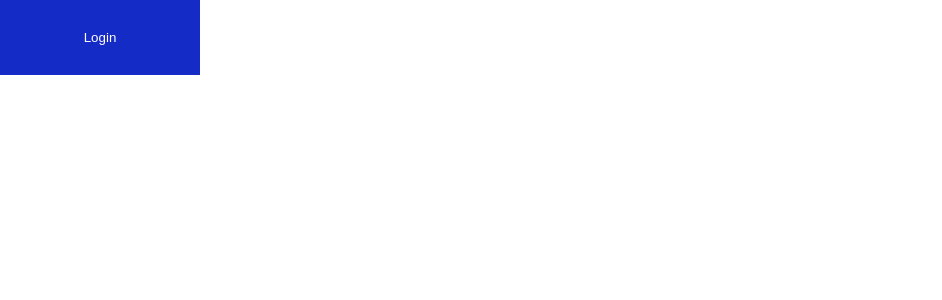
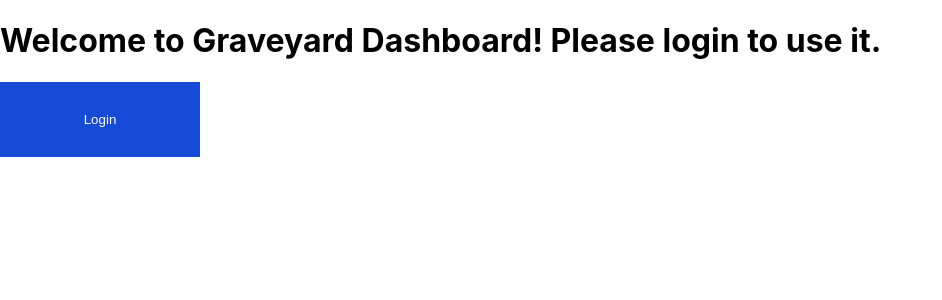
Before and after one commit to RanjeetKumar12/dashboard, a React (Create React App) app: page / in a window 1280 px wide. Shown: the top 300 px of the page, without its empty margins (0-942 px from the left). Built offline with nearby package versions, Linux system fonts and the light colour scheme.

Commit message:
Add title

```diff
--- a/src/App.jsx
+++ b/src/App.jsx
@@ -3,6 +3,8 @@ import DiscordLogin from './components/DiscordLogin';
 const App = () => {
   return (
     <div className="App">
+      <h1>Welcome to Graveyard Dashboard! Please login to use it.</h1>
+
       <DiscordLogin />
     </div>
   );
```
